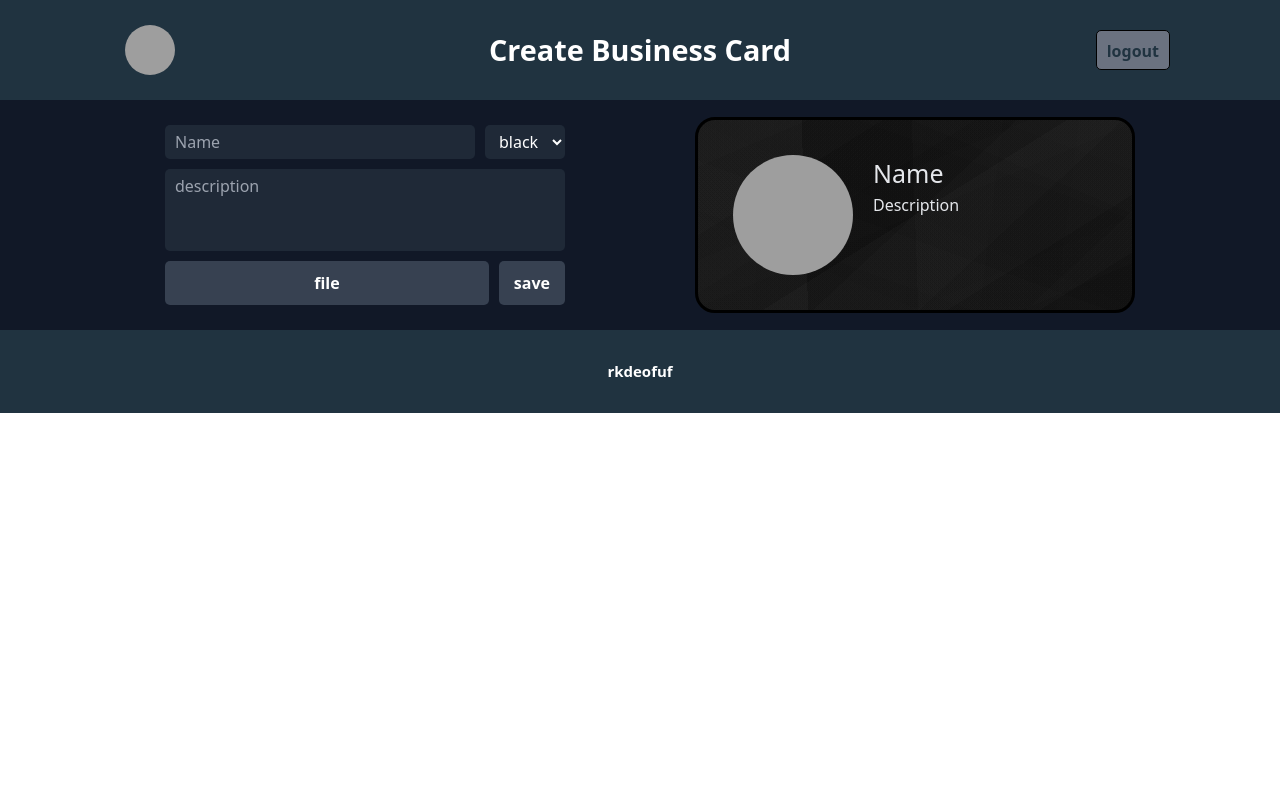
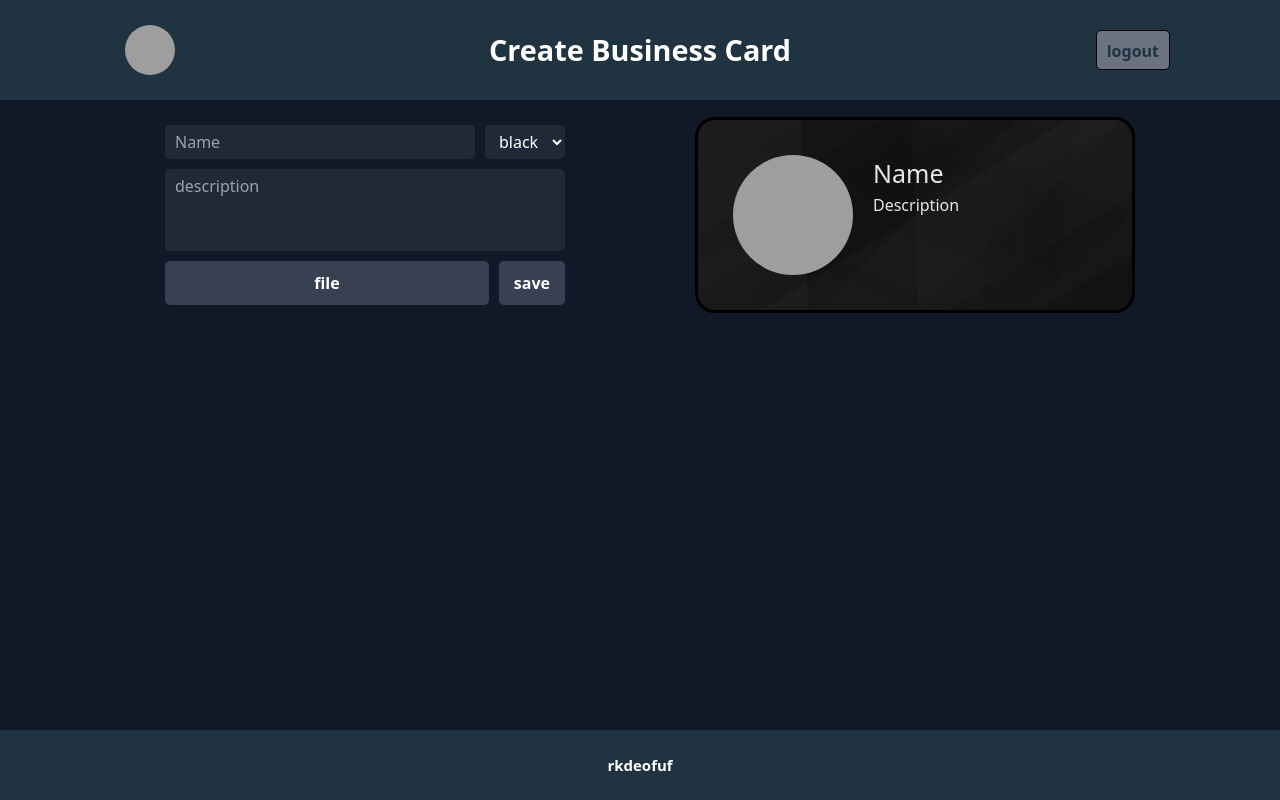
Before and after one commit to kangdaelyeol/mybusinesscard, a React (Vite) app in the folder renew/: page / in a window 1280 px wide. Built offline with nearby package versions, Linux system fonts and the light colour scheme; grey boxes are pictures that could not be loaded.

Commit message:
update Mainpage display
main page의 최소 높이를 viewport에 맞춰 설정.
header, footer의 높이를 고정 크기로 설정

```diff
--- a/renew/src/components/Footer.jsx
+++ b/renew/src/components/Footer.jsx
@@ -2,7 +2,7 @@ import React from 'react'
 
 export default function Footer() {
     return (
-        <footer className="py-[30px] bg-color-cyan w-full flex justify-center items-center">
+        <footer className="h-[70px] bg-color-cyan w-full flex justify-center items-center">
             <a
                 href="https://github.com/kangdaelyeol"
                 target="_blank"
--- a/renew/src/components/Header.jsx
+++ b/renew/src/components/Header.jsx
@@ -4,7 +4,7 @@ export default function Header() {
     const isLogin = true
 
     return (
-        <header className="bg-color-cyan">
+        <header className="bg-color-cyan fixed w-[100%]">
             <div className="max-w-[1100px] relative mx-auto h-[100px] flex">
                 {isLogin && (
                     <div>
--- a/renew/src/components/Main.jsx
+++ b/renew/src/components/Main.jsx
@@ -8,7 +8,7 @@ import { CardProvider } from '../context/CardContext'
 export default function Main() {
     const state = useSelector((state) => state.cards)
     return (
-        <div className="bg-gray-900">
+        <div className="bg-gray-900 py-[100px] min-h-[100vh] mb-[-70px]">
             <div className="max-w-[1100px] mx-auto flex flex-col">
                 {state.cards.map((card) => (
                     <div key={card.id} className="flex">
```
